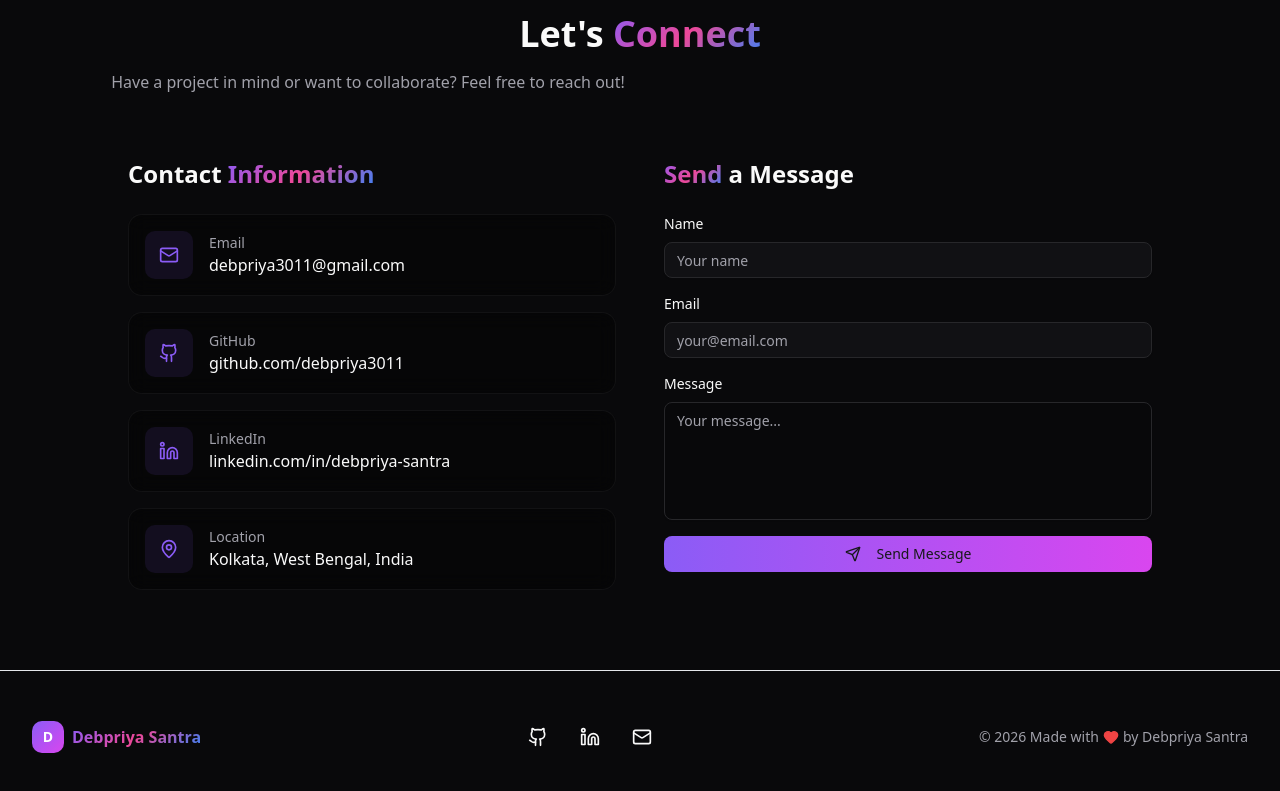
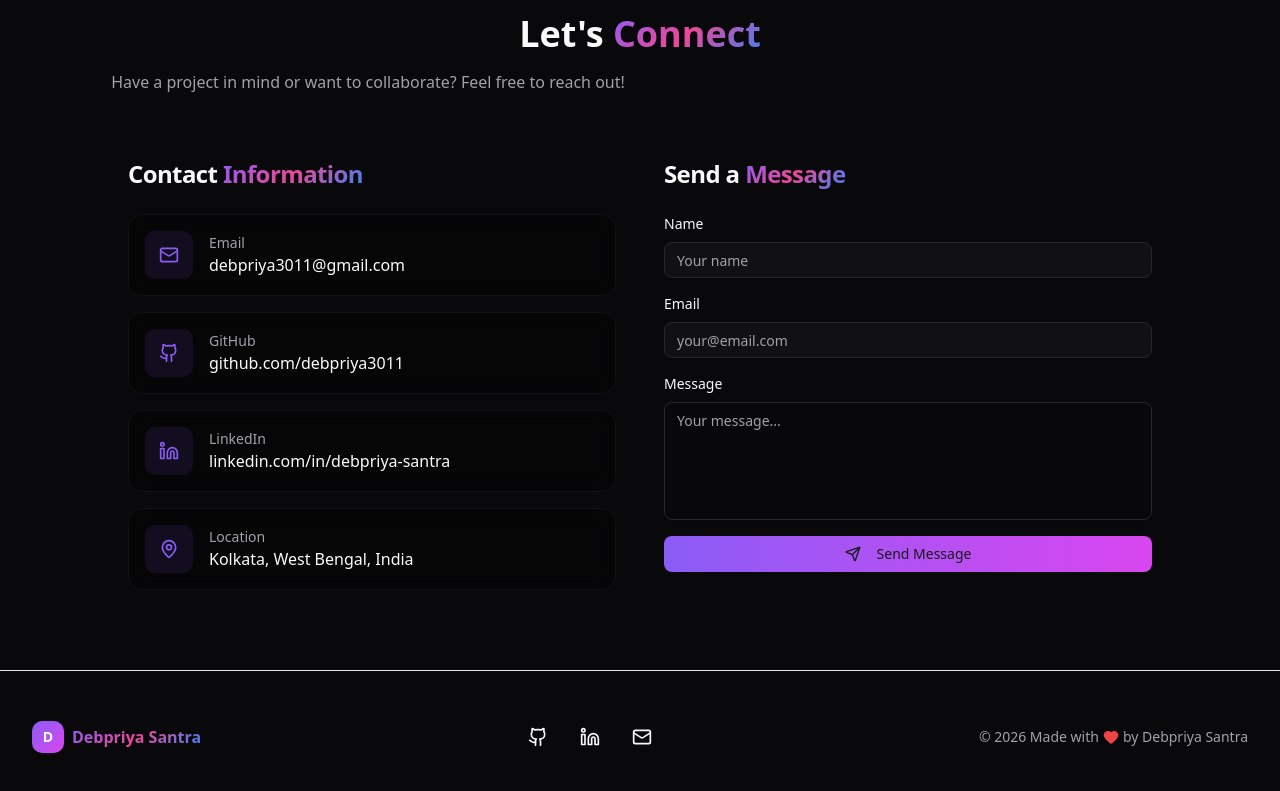
Before and after one commit to debpriya3011/PORTFOLIO, a React (Vite) app: page /#/ in a window 1280 px wide. Shown: the part 4214-5005 px from the top of the page. Built offline with nearby package versions, Linux system fonts and the light colour scheme; no server answers.

Commit message:
Align Contact Information and Send a Message headings in Contact component

```diff
--- a/src/components/Contact.tsx
+++ b/src/components/Contact.tsx
@@ -78,7 +78,7 @@ export default function Contact() {
           </p>
         </motion.div>
 
-        <div className="grid sm:grid-cols-1 md:grid-cols-2 gap-6 md:gap-12 max-w-5xl mx-auto">
+        <div className="grid sm:grid-cols-1 md:grid-cols-2 gap-6 md:gap-12 max-w-5xl mx-auto items-start">
           {/* Contact Info */}
           <motion.div
             initial={{ opacity: 0, x: -30 }}
@@ -86,7 +86,9 @@ export default function Contact() {
             className="order-1 md:order-1"
             transition={{ delay: 0.3 }}
           >
-            <h3 className="text-2xl font-bold mb-6 pl-1 sm:pl-0">Contact <span className = "gradient-text">Information</span></h3>
+            <h3 className="text-2xl font-bold mb-6 tracking-tight">
+              Contact <span className="gradient-text">Information</span>
+            </h3>
             <div className="space-y-4">
               {contactInfo.map((item, index) => {
                 const Icon = item.icon;
@@ -121,7 +123,9 @@ export default function Contact() {
             className="order-2 md:order-2"
             transition={{ delay: 0.3 }}
           >
-            <h3 className="text-2xl font-bold mb-6 pl-1 sm:pl-0"><span className='gradient-text'>Send</span> a Message</h3>
+            <h3 className="text-2xl font-bold mb-6 tracking-tight">
+              Send a <span className="gradient-text">Message</span>
+            </h3>
             <form onSubmit={handleSubmit} className="space-y-4">
               <div>
                 <label className="block text-sm font-medium mb-2">Name</label>
```
